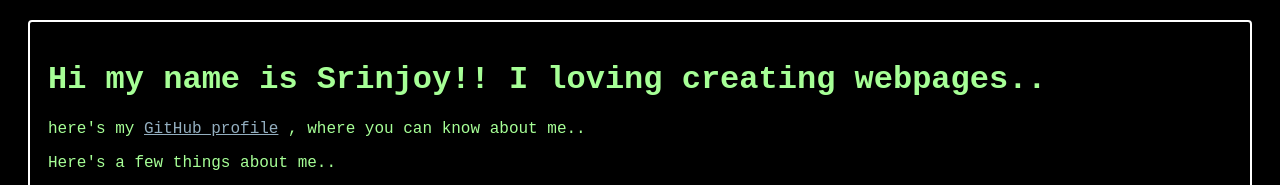
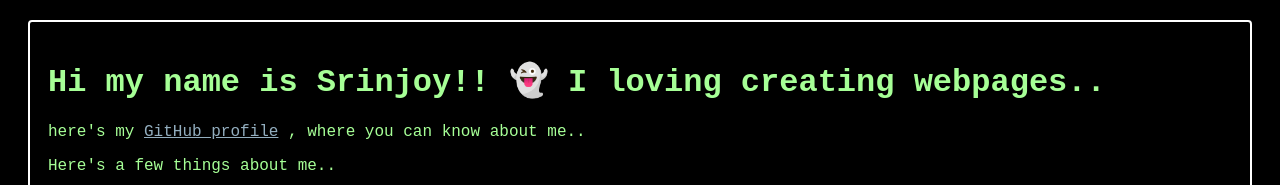
Before and after one commit to AGENT-SRINJOY/profile, a plain HTML site: page index.html in a window 1280 px wide. Shown: the top 185 px of the page. Drawn offline with Linux system fonts and the light colour scheme.

Commit message:
added emoji

```diff
--- a/index.html
+++ b/index.html
@@ -31,7 +31,7 @@
 </head>
 <body>
     <div class="container">
-        <h1>Hi my name is Srinjoy!!
+        <h1>Hi my name is Srinjoy!! 👻
             I loving creating webpages..</h1>
         <p>here's my <a href="https://github.com/srinjoy-26">GitHub profile</a> , where you can know about me..</p>
         <p>Here's a few things about me..</p>
```
